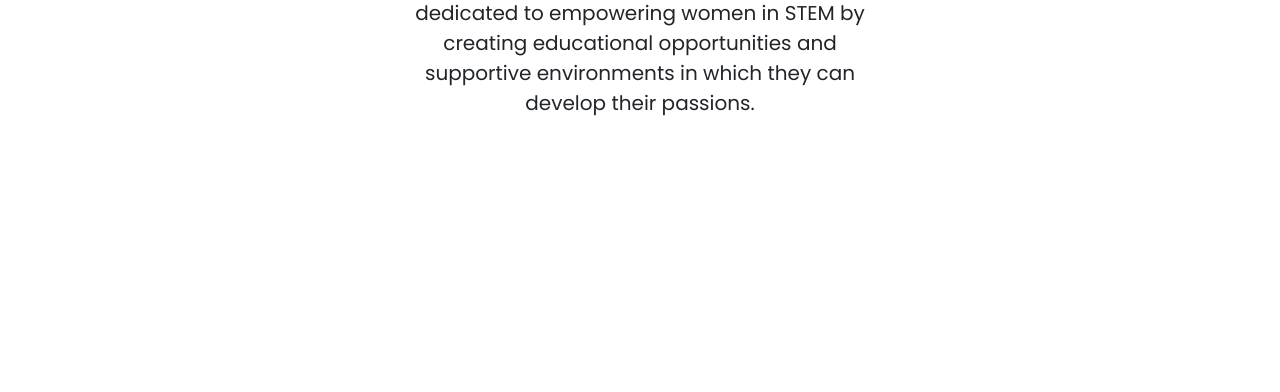
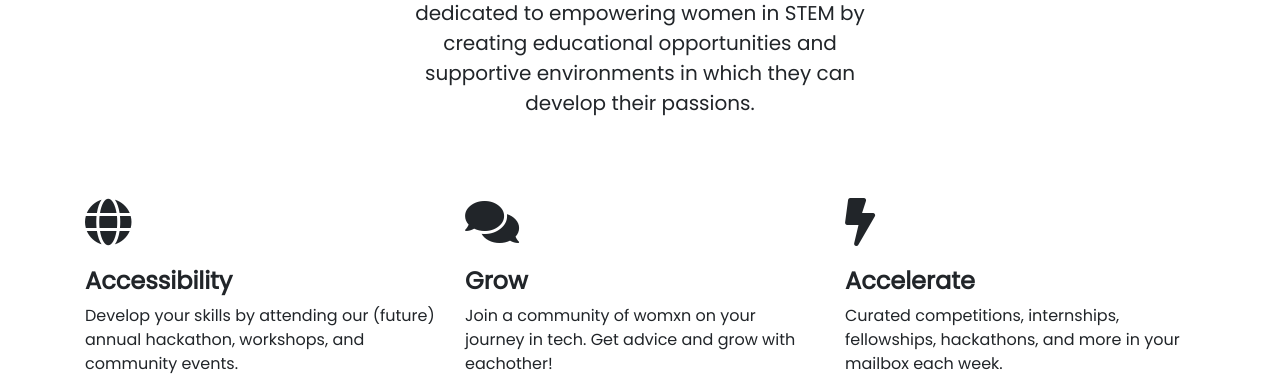
Before and after one commit to anjalichaturvedi/superpositionnewdelhi, a plain HTML site: page index.html in a window 1280 px wide. Shown: the part 688-1080 px from the top of the page. Before the commit the page ends 822 px from the top, so only its background shows below. Drawn offline with nearby package versions, Linux system fonts and the light colour scheme.

```diff
--- a/index.html
+++ b/index.html
@@ -33,6 +33,27 @@
     <p>SP New Delhi (a chapter of <a href="www.superposition.tech">Superposition</a>) is dedicated to
       empowering women in STEM by creating educational opportunities and supportive environments in which
       they can develop their passions.</p>
+    </div>
+
+      <div class="container">
+  <div class="row">
+    <div class="col-sm">
+       <i class="fa fa-globe fa-3x" aria-hidden="true"></i>
+       <br>
+       <h4>Accessibility</h4>
+       <p>Develop your skills by attending our (future) annual hackathon, workshops, and community events.</p>
+    </div>
+    <div class="col-sm">
+      <i class="fa fa-comments fa-3x" aria-hidden="true"></i>
+      <h4>Grow</h4>
+      <p>Join a community of womxn on your journey in tech. Get advice and grow with eachother!</p>
+    </div>
+    <div class="col-sm">
+      <i class="fa fa-bolt fa-3x" aria-hidden="true"></i>
+      <h4>Accelerate</h4>
+      <p>Curated competitions, internships, fellowships, hackathons, and more in your mailbox each week.</p>
+    </div>
+  </div>
   </div>
   <!--Bootstrap + JQuery Scripts-->
   <script src="https://code.jquery.com/jquery-3.2.1.slim.min.js" integrity="sha384-KJ3o2DKtIkvYIK3UENzmM7KCkRr/rE9/Qpg6aAZGJwFDMVNA/GpGFF93hXpG5KkN" crossorigin="anonymous"></script>
--- a/style.css
+++ b/style.css
@@ -101,3 +101,13 @@ a:hover {
   margin-right: 400px;
   font-size: 20px;
 }
+
+.row {
+  margin-top: 80px;
+  font-family: 'Poppins', sans-serif;
+}
+
+.col-sm h4 {
+  margin-top: 20px;
+  font-weight: bold;
+}
```
